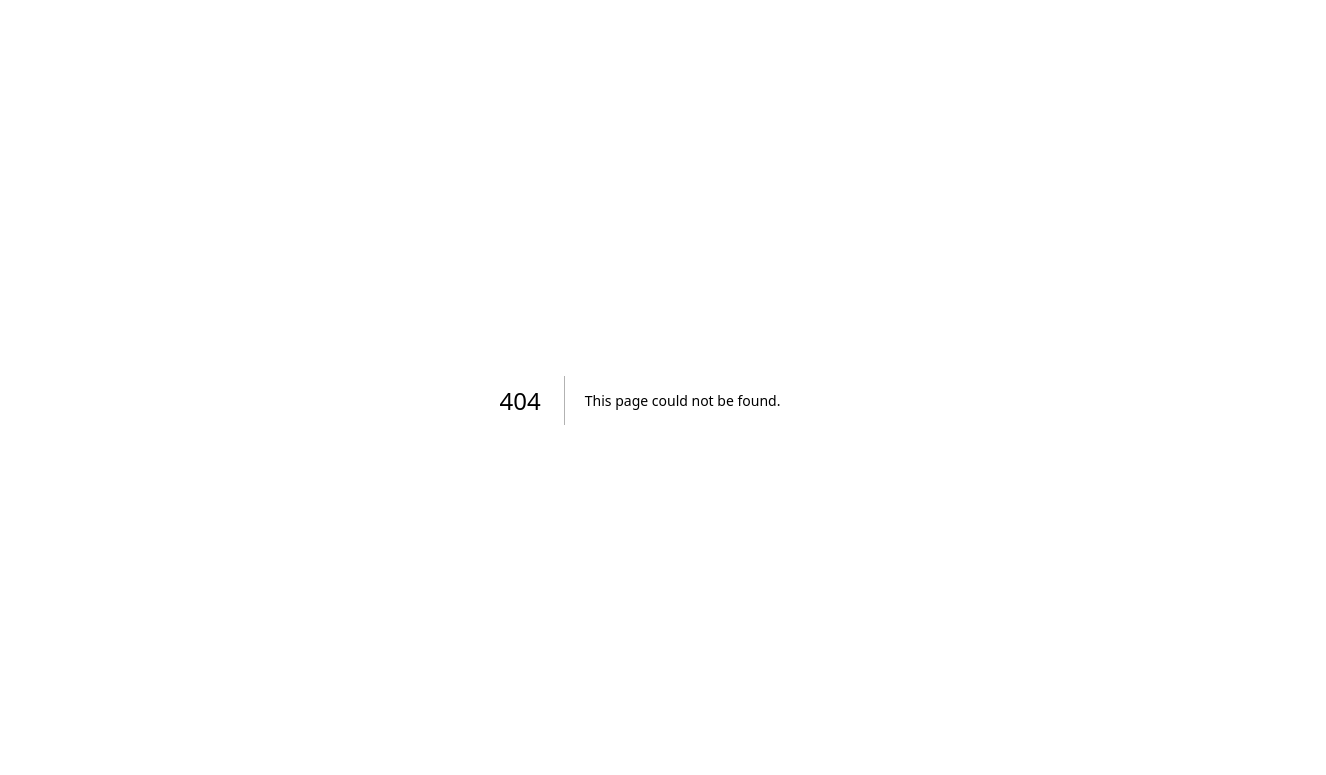
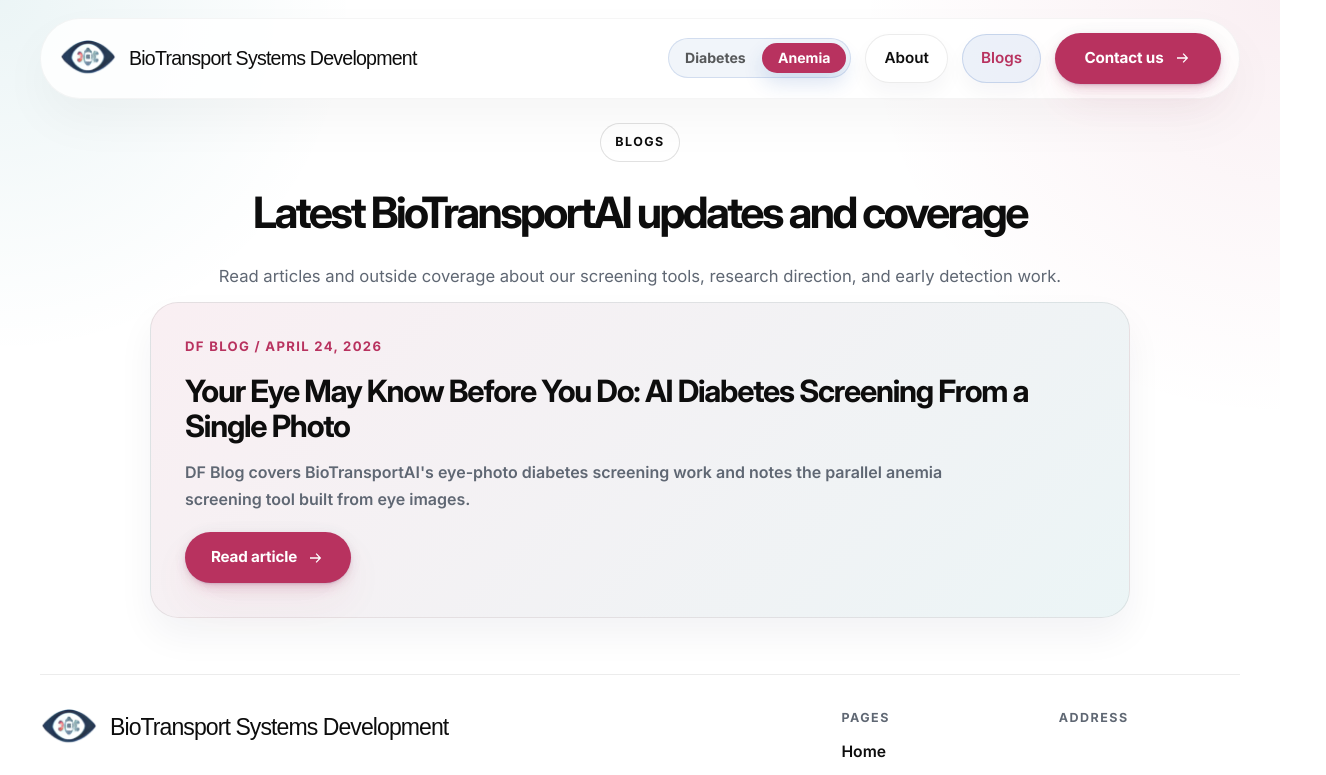
Before and after one commit to AnNik79/Anemia-APP, a Next.js app: page /blogs in a window 1280 px wide. Before the commit this address had no page. Shown: the top 775 px of the page, 1326 px wide, since content can reach past the window. Built offline with nearby package versions, Linux system fonts and the light colour scheme; a web font is replaced by a local one.

Commit message:
Add Blog Section

```diff
--- /dev/null
+++ b/app/blogs/page.tsx
@@ -0,0 +1,12 @@
+import type { Metadata } from "next";
+import { BlogsRouteView } from "@/components/site-pages";
+
+export const metadata: Metadata = {
+  title: "Blogs | BioTransport",
+  description:
+    "Articles and outside coverage about BioTransportAI screening tools and early detection work.",
+};
+
+export default function BlogsPage() {
+  return <BlogsRouteView />;
+}
--- a/app/globals.css
+++ b/app/globals.css
@@ -1246,6 +1246,57 @@ summary::-webkit-details-marker {
   margin: 0;
 }
 
+.blog-page-grid {
+  display: grid;
+  grid-template-columns: repeat(auto-fit, minmax(min(100%, 420px), 1fr));
+  gap: 20px;
+  max-width: 980px;
+}
+
+.blog-page-card {
+  display: grid;
+  gap: 16px;
+  border: 1px solid var(--site-border);
+  border-radius: 28px;
+  padding: clamp(24px, 3vw, 34px);
+  background:
+    linear-gradient(135deg, rgba(184, 50, 95, 0.08), rgba(5, 124, 139, 0.08)),
+    rgba(255, 255, 255, 0.88);
+  box-shadow: 0 18px 36px rgba(15, 27, 63, 0.05);
+}
+
+.blog-page-meta {
+  margin: 0;
+  color: var(--site-primary);
+  font-size: 0.82rem;
+  font-weight: 800;
+  letter-spacing: 0.1em;
+  text-transform: uppercase;
+}
+
+.blog-page-card h2 {
+  margin: 0;
+  font-family: var(--font-display), Arial, sans-serif;
+  font-size: clamp(1.45rem, 1.12rem + 1vw, 2.1rem);
+  font-weight: 700;
+  letter-spacing: -0.04em;
+  line-height: 1.15;
+}
+
+.blog-page-card p:not(.blog-page-meta) {
+  max-width: 760px;
+  margin: 0;
+  color: var(--site-muted);
+  font-size: 1rem;
+  font-weight: 600;
+  line-height: 1.65;
+}
+
+.blog-page-link {
+  width: fit-content;
+  margin-top: 4px;
+}
+
 .team-grid {
   grid-template-columns: minmax(0, 0.88fr) minmax(0, 1.12fr);
 }
@@ -1947,6 +1998,29 @@ summary::-webkit-details-marker {
     grid-template-columns: 1fr;
   }
 
+  .blog-page-grid {
+    gap: 14px;
+  }
+
+  .blog-page-card {
+    border-radius: 22px;
+    padding: 20px;
+  }
+
+  .blog-page-card h2 {
+    font-size: 1.25rem;
+    letter-spacing: -0.02em;
+  }
+
+  .blog-page-card p:not(.blog-page-meta) {
+    font-size: 0.94rem;
+    line-height: 1.58;
+  }
+
+  .blog-page-link {
+    width: 100%;
+  }
+
   .cta-band {
     padding: 24px 20px;
     border-radius: 24px;
--- a/components/site-content.ts
+++ b/components/site-content.ts
@@ -268,6 +268,25 @@ export const aboutContent = {
     "Physicians, scientists, and engineers behind non-invasive anemia screening",
 };
 
+export const blogContent = {
+  eyebrow: "Blogs",
+  title: "Latest BioTransportAI updates and coverage",
+  summary:
+    "Read articles and outside coverage about our screening tools, research direction, and early detection work.",
+  articles: [
+    {
+      title:
+        "Your Eye May Know Before You Do: AI Diabetes Screening From a Single Photo",
+      description:
+        "DF Blog covers BioTransportAI's eye-photo diabetes screening work and notes the parallel anemia screening tool built from eye images.",
+      source: "DF Blog",
+      date: "April 24, 2026",
+      href: "https://diabeticfootonline.com/2026/04/24/your-eye-may-know-before-you-do-ai-diabetesscreening-from-a-single-photo-biotransportai/",
+      buttonLabel: "Read article",
+    },
+  ],
+};
+
 export const contactContent = {
   eyebrow: "Contact",
   title: "Connect with us for expert healthcare support",
@@ -342,6 +361,7 @@ export const sharedContent = {
     { label: "Home", href: "/" },
     { label: "Try now", href: "/try-now" },
     { label: "About", href: "/about-us" },
+    { label: "Blogs", href: "/blogs" },
     { label: "Contact", href: "/contact" },
     { label: "Terms", href: "/terms" },
   ],
--- a/components/site-pages.tsx
+++ b/components/site-pages.tsx
@@ -5,6 +5,7 @@ import type { CSSProperties, ReactNode } from "react";
 import { TryNowForm } from "@/components/hero-try-now";
 import {
   aboutContent,
+  blogContent,
   contactContent,
   homeContent,
   images,
@@ -220,10 +221,11 @@ function ScreeningMenu({ variant }: { variant: "nav" | "mobile" | "footer" }) {
 function SiteHeader({
   currentPath,
 }: {
-  currentPath: "/" | "/about-us" | "/contact" | "/try-now" | "/terms";
+  currentPath: "/" | "/about-us" | "/blogs" | "/contact" | "/try-now" | "/terms";
 }) {
   const navItems = [
     { href: "/about-us", label: "About" },
+    { href: "/blogs", label: "Blogs" },
     { href: "/contact", label: "Contact us" },
   ] as const;
 
@@ -270,6 +272,16 @@ function SiteHeader({
               href="/about-us"
             >
               About
+            </Link>
+            <Link
+              className={
+                currentPath === "/blogs"
+                  ? "site-nav-link site-nav-link--button site-nav-link--active"
+                  : "site-nav-link site-nav-link--button"
+              }
+              href="/blogs"
+            >
+              Blogs
             </Link>
             <Link
               className={
@@ -743,6 +755,59 @@ export function AboutRouteView() {
   );
 }
 
+export function BlogsRouteView() {
+  return (
+    <main className="site-page">
+      <SiteHeader currentPath="/blogs" />
+      <section className="page-hero page-hero--narrow">
+        <div className="shell page-hero-shell page-hero-shell--center">
+          <div data-reveal="true" style={revealStyle(0)}>
+            <SectionTag>{blogContent.eyebrow}</SectionTag>
+          </div>
+          <h1 className="page-title" data-reveal="true" style={revealStyle(70, 18)}>
+            {blogContent.title}
+          </h1>
+          <p className="page-copy" data-reveal="true" style={revealStyle(130, 18)}>
+            {blogContent.summary}
+          </p>
+        </div>
+      </section>
+
+      <section className="section section--tight-top">
+        <div className="shell blog-page-grid">
+          {blogContent.articles.map((article, index) => (
+            <article
+              className="blog-page-card"
+              data-reveal="true"
+              key={article.href}
+              style={revealStyle(index * 70, 18)}
+            >
+              <p className="blog-page-meta">
+                {article.source} / {article.date}
+              </p>
+              <h2>{article.title}</h2>
+              <p>{article.description}</p>
+              <a
+                className="site-button site-button--primary blog-page-link"
+                href={article.href}
+                rel="noreferrer"
+                target="_blank"
+              >
+                <span>{article.buttonLabel}</span>
+                <span className="site-button-arrow" aria-hidden="true">
+                  <ArrowIcon />
+                </span>
+              </a>
+            </article>
+          ))}
+        </div>
+      </section>
+
+      <SiteFooter />
+    </main>
+  );
+}
+
 export function TermsRouteView() {
   return (
     <main className="site-page">
```
